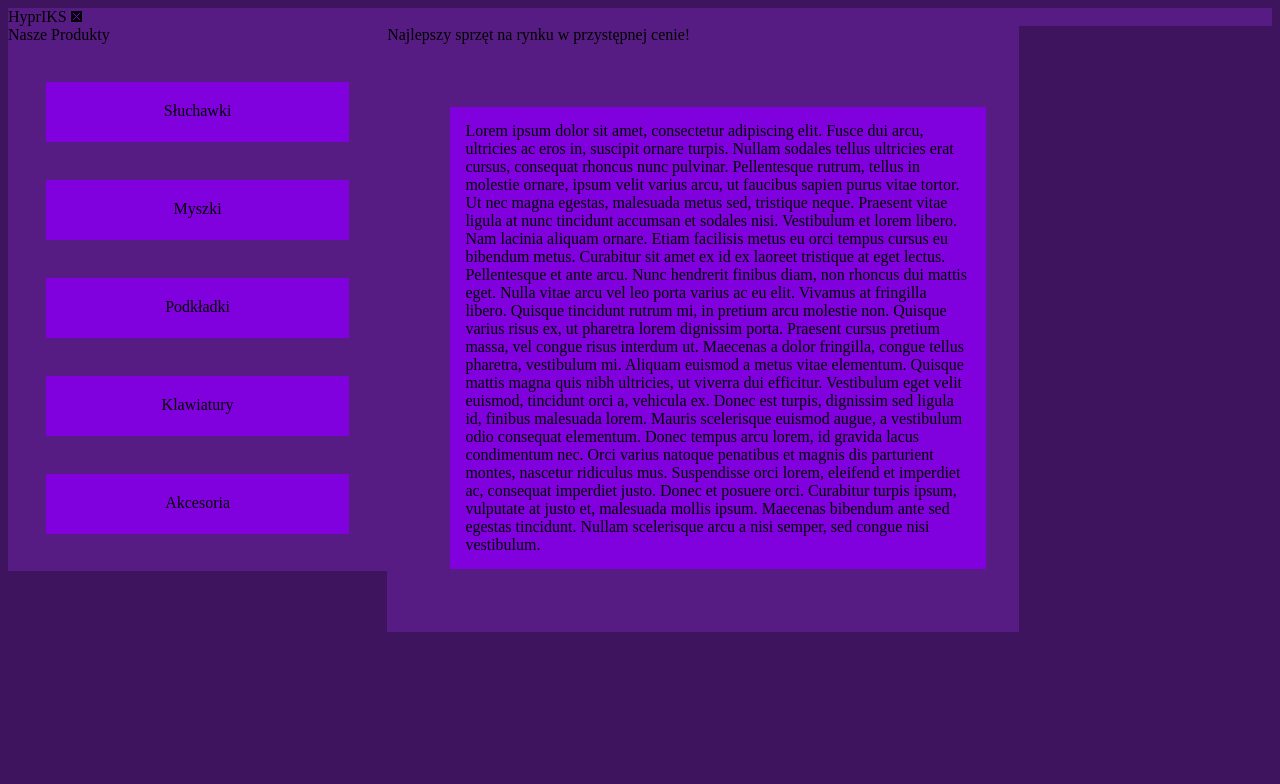
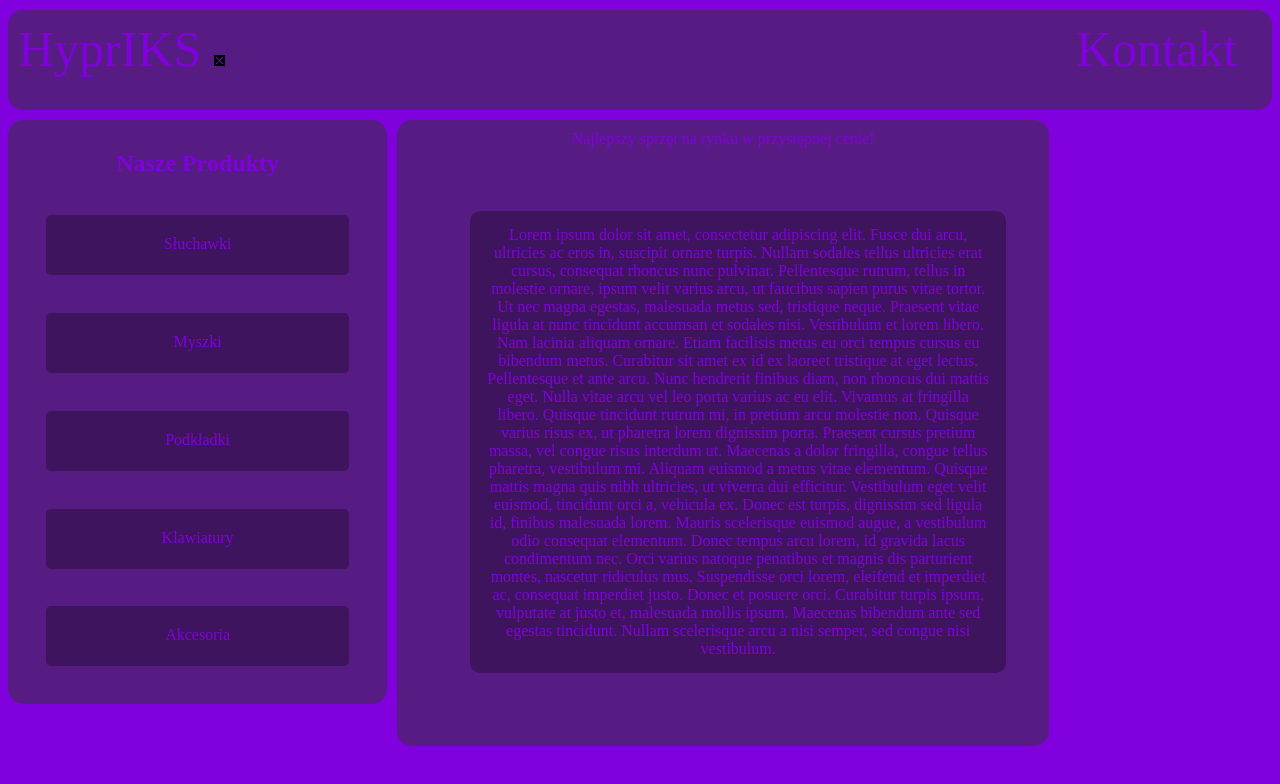
Before and after one commit to SajdoX/HyprIKS, a plain HTML site: page HyprIKS/index.html in a window 1280 px wide. Drawn offline with Linux system fonts and the light colour scheme.

Commit message:
Add files via upload

```diff
--- a/HyprIKS/index.html
+++ b/HyprIKS/index.html
@@ -5,18 +5,21 @@
     <meta http-equiv="X-UA-Compatible" content="IE=edge">
     <meta name="viewport" content="width=device-width, initial-scale=1.0">
     <title>Strona główna</title>
-    <link rel="stylesheet" href="style.css">
+    <link rel="stylesheet" href="main.css">
 </head>
 <body>
-    <header id="hdr">HyprIKS <img src="logo.png"></header>
-    <div id="produkty">Nasze Produkty
+    <div id="hdr">
+        <div id="main1">HyprIKS <img src="logo.png"></div>
+        <div id="kontakt">Kontakt</div>
+    </div>
+    <div id="produkty"><h2>Nasze Produkty</h2>
         <div class="prod">Słuchawki</div>
         <div class="prod">Myszki</div>
         <div class="prod">Podkładki</div>
         <div class="prod">Klawiatury</div>
         <div class="prod">Akcesoria</div>
     </div>
-    <div id="main">Najlepszy sprzęt na rynku w przystępnej cenie!
+    <div id="main2">Najlepszy sprzęt na rynku w przystępnej cenie!
         <div class="opis">Lorem ipsum dolor sit amet, consectetur adipiscing elit. Fusce dui arcu, ultricies ac eros in, suscipit ornare turpis. Nullam sodales tellus ultricies erat cursus, consequat rhoncus nunc pulvinar. Pellentesque rutrum, tellus in molestie ornare, ipsum velit varius arcu, ut faucibus sapien purus vitae tortor. Ut nec magna egestas, malesuada metus sed, tristique neque. Praesent vitae ligula at nunc tincidunt accumsan et sodales nisi. Vestibulum et lorem libero. Nam lacinia aliquam ornare. Etiam facilisis metus eu orci tempus cursus eu bibendum metus. Curabitur sit amet ex id ex laoreet tristique at eget lectus. Pellentesque et ante arcu. Nunc hendrerit finibus diam, non rhoncus dui mattis eget. Nulla vitae arcu vel leo porta varius ac eu elit. Vivamus at fringilla libero. Quisque tincidunt rutrum mi, in pretium arcu molestie non. Quisque varius risus ex, ut pharetra lorem dignissim porta. Praesent cursus pretium massa, vel congue risus interdum ut.
 
             Maecenas a dolor fringilla, congue tellus pharetra, vestibulum mi. Aliquam euismod a metus vitae elementum. Quisque mattis magna quis nibh ultricies, ut viverra dui efficitur. Vestibulum eget velit euismod, tincidunt orci a, vehicula ex. Donec est turpis, dignissim sed ligula id, finibus malesuada lorem. Mauris scelerisque euismod augue, a vestibulum odio consequat elementum. Donec tempus arcu lorem, id gravida lacus condimentum nec. Orci varius natoque penatibus et magnis dis parturient montes, nascetur ridiculus mus. Suspendisse orci lorem, eleifend et imperdiet ac, consequat imperdiet justo. Donec et posuere orci. Curabitur turpis ipsum, vulputate at justo et, malesuada mollis ipsum. Maecenas bibendum ante sed egestas tincidunt. Nullam scelerisque arcu a nisi semper, sed congue nisi vestibulum.</div>
--- /dev/null
+++ b/HyprIKS/kontakt.css
@@ -0,0 +1,84 @@
+body {
+    background-color: #8000DE;
+}
+
+#hdr {
+    background-color: #571C83;
+    height: 80px;
+    border-radius: 15px;
+    margin: 10px auto 10px auto;
+    padding: 10px 10px 10px 10px;
+    font-size: 50px;
+}
+
+#main1 {
+    float: left;
+    width: 80%;
+}
+
+#kontakt {
+    float: left;
+    width: 18%;
+    text-align: right;
+    padding: 0,5em;
+}
+
+#produkty {
+    background-color: #571C83;
+    width: 30%;
+    float: left;
+    border-radius: 15px;
+    text-align: center;
+    padding-top: 10px;
+}
+
+#main2 {
+    background-color: #571C83;
+    width: 65%;
+    float: left;
+    border-radius: 15px;
+    padding: 10px;
+    text-align: center;
+    margin: auto;
+    height: 800px;
+}
+
+#title {
+    background-color: #3F145F;
+    padding: 10px;
+    font-size: 30px;
+}
+
+.kontakt2 {
+    background-color: #3F145F;
+    margin: 5px;
+    font-size: large;
+}
+
+#inst {
+    background-color: #3F145F;
+    height: 35px;
+    width: 35px;
+    margin: 5px;
+    float: right;
+}
+
+#fb {
+    background-color: #3F145F;
+    height: 35px;
+    width: 35px;
+    margin: 5px;
+    float: right;
+}
+
+#twtch {
+    background-color: #3F145F;
+    height: 35px;
+    width: 35px;
+    margin: 5px;
+    float: right;
+}
+
+* {
+    color: rgb(255, 0, 212);
+}
--- /dev/null
+++ b/HyprIKS/main.css
@@ -0,0 +1,66 @@
+body {
+    background-color: #8000DE;
+}
+
+#hdr {
+    background-color: #571C83;
+    height: 80px;
+    border-radius: 15px;
+    margin: 10px auto 10px auto;
+    padding: 10px 10px 10px 10px;
+    font-size: 50px;
+}
+
+#main1 {
+    float: left;
+    width: 80%;
+}
+
+#kontakt {
+    float: left;
+    width: 18%;
+    text-align: right;
+    padding: 0,5em;
+}
+
+#produkty {
+    background-color: #571C83;
+    width: 30%;
+    float: left;
+    border-radius: 15px;
+    text-align: center;
+    padding-top: 10px;
+}
+
+.prod {
+    background-color: #3F145F;
+    width: 80%;
+    text-align: center;
+    height: 40px;
+    padding-top: 20px;
+    margin: 10%;
+    border-radius: 5px;
+}
+
+.opis {
+    background-color: #3F145F;
+    padding: 15px;
+    width: 80%;
+    margin: 10%;
+    float: left;
+    border-radius: 10px;
+}
+
+#main2 {
+    background-color: #571C83;
+    width: 50%;
+    float: left;
+    margin: auto 10px auto 10px;
+    border-radius: 15px;
+    padding: 10px;
+    text-align: center;
+}
+
+* {
+    color: #8000DE;
+}
```
Also changed, not shown: HyprIKS/kontakt.html (added, +27 -0 lines), HyprIKS/fb.png (added), HyprIKS/inst.png (added), HyprIKS/twtch.png (added).
